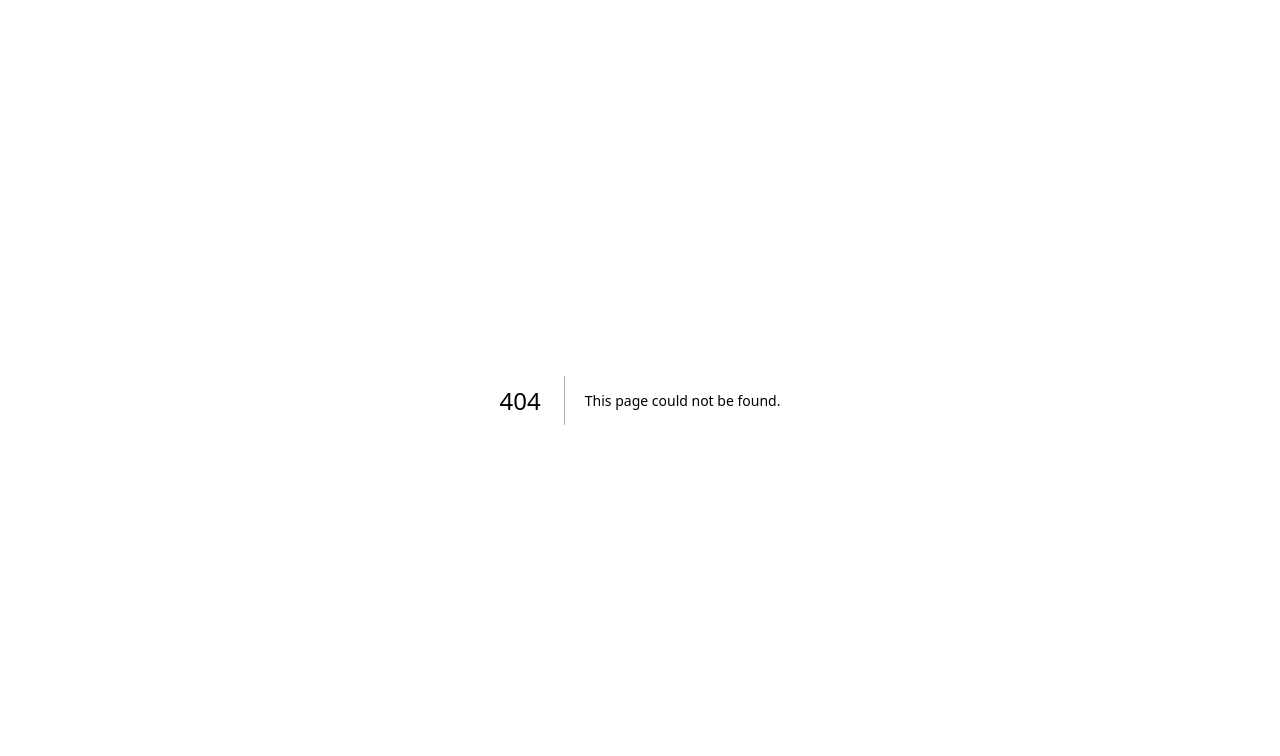
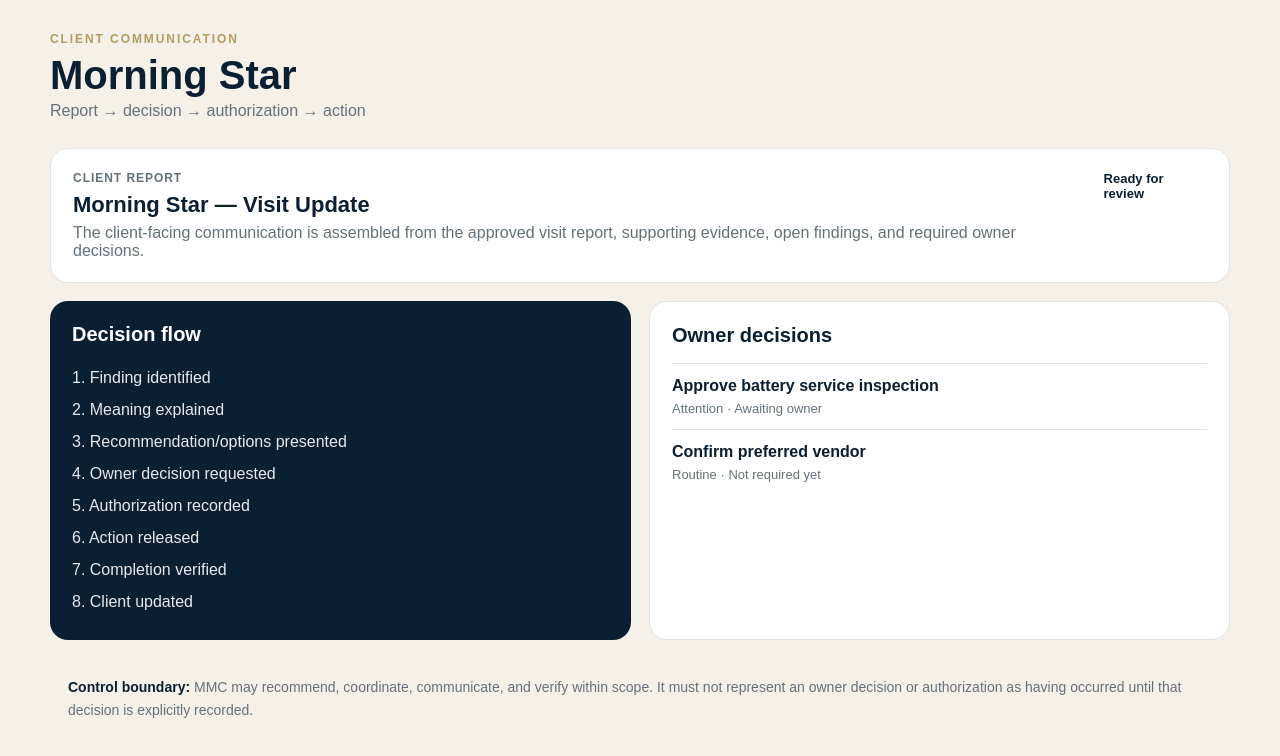
Before and after one commit to zabuilds/MMC-, a Next.js app: page /operations/visits/1/communication in a window 1280 px wide. Before the commit this address had no page. Shown: the top 756 px of the page. Built offline with nearby package versions, Linux system fonts and the light colour scheme.

Commit message:
build MMC client communication and owner decision workflow

```diff
--- /dev/null
+++ b/app/operations/visits/[visitId]/communication/page.tsx
@@ -0,0 +1,65 @@
+const decisions = [
+  { title: "Approve battery service inspection", status: "Awaiting owner", priority: "Attention" },
+  { title: "Confirm preferred vendor", status: "Not required yet", priority: "Routine" },
+];
+
+const communication = {
+  channel: "Client report",
+  status: "Ready for review",
+  subject: "Morning Star — Visit Update",
+};
+
+export default function VisitCommunicationPage() {
+  return (
+    <main style={{ minHeight: "100vh", padding: "32px 24px 64px" }}>
+      <div style={{ maxWidth: 1180, margin: "0 auto" }}>
+        <header style={{ marginBottom: 28 }}>
+          <p style={{ margin: 0, color: "var(--gold)", fontSize: 12, fontWeight: 800, letterSpacing: "0.16em", textTransform: "uppercase" }}>Client communication</p>
+          <h1 style={{ margin: "8px 0 6px", color: "var(--navy)", fontSize: 40, lineHeight: 1.05 }}>Morning Star</h1>
+          <p style={{ margin: 0, color: "var(--muted)" }}>Report → decision → authorization → action</p>
+        </header>
+
+        <section style={{ background: "var(--white)", border: "1px solid var(--line)", borderRadius: 18, padding: 22, marginBottom: 18 }}>
+          <div style={{ display: "flex", justifyContent: "space-between", gap: 18, alignItems: "start" }}>
+            <div>
+              <div style={{ color: "var(--muted)", fontSize: 12, textTransform: "uppercase", letterSpacing: "0.08em", fontWeight: 800 }}>{communication.channel}</div>
+              <h2 style={{ margin: "7px 0 6px", color: "var(--navy)", fontSize: 22 }}>{communication.subject}</h2>
+              <p style={{ margin: 0, color: "var(--muted)" }}>The client-facing communication is assembled from the approved visit report, supporting evidence, open findings, and required owner decisions.</p>
+            </div>
+            <span style={{ color: "var(--navy)", fontWeight: 800, fontSize: 13 }}>{communication.status}</span>
+          </div>
+        </section>
+
+        <section style={{ display: "grid", gridTemplateColumns: "repeat(auto-fit, minmax(280px, 1fr))", gap: 18 }}>
+          <article style={{ background: "var(--navy)", color: "white", borderRadius: 18, padding: 22 }}>
+            <h2 style={{ margin: "0 0 16px", fontSize: 20 }}>Decision flow</h2>
+            <div style={{ lineHeight: 2, opacity: 0.9 }}>
+              <div>1. Finding identified</div>
+              <div>2. Meaning explained</div>
+              <div>3. Recommendation/options presented</div>
+              <div>4. Owner decision requested</div>
+              <div>5. Authorization recorded</div>
+              <div>6. Action released</div>
+              <div>7. Completion verified</div>
+              <div>8. Client updated</div>
+            </div>
+          </article>
+
+          <article style={{ background: "var(--white)", border: "1px solid var(--line)", borderRadius: 18, padding: 22 }}>
+            <h2 style={{ margin: "0 0 16px", color: "var(--navy)", fontSize: 20 }}>Owner decisions</h2>
+            {decisions.map((decision) => (
+              <div key={decision.title} style={{ padding: "13px 0", borderTop: "1px solid var(--line)" }}>
+                <strong style={{ color: "var(--navy)" }}>{decision.title}</strong>
+                <div style={{ marginTop: 6, color: "var(--muted)", fontSize: 13 }}>{decision.priority} · {decision.status}</div>
+              </div>
+            ))}
+          </article>
+        </section>
+
+        <section style={{ marginTop: 18, padding: 18, borderRadius: 16, background: "var(--cream)", color: "var(--muted)", lineHeight: 1.65, fontSize: 14 }}>
+          <strong style={{ color: "var(--navy)" }}>Control boundary:</strong> MMC may recommend, coordinate, communicate, and verify within scope. It must not represent an owner decision or authorization as having occurred until that decision is explicitly recorded.
+        </section>
+      </div>
+    </main>
+  );
+}
```
